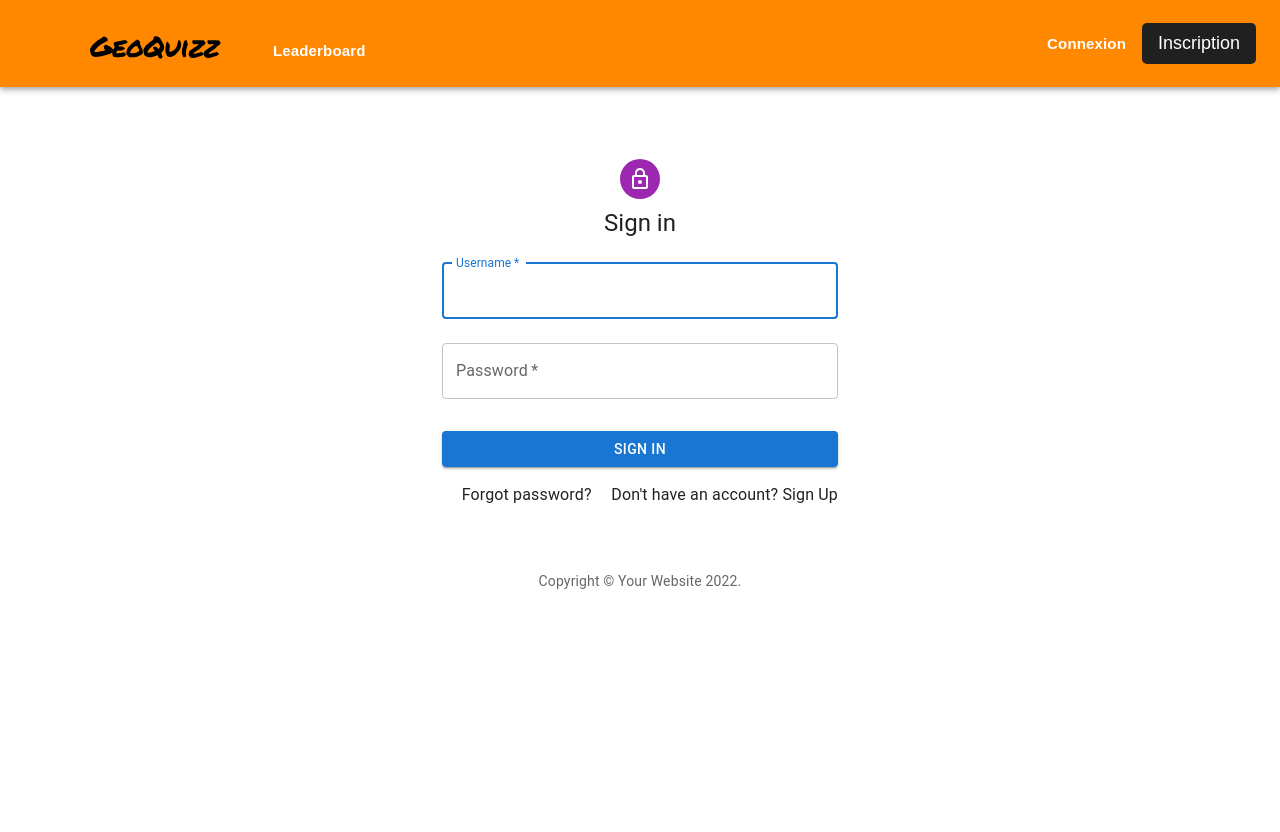
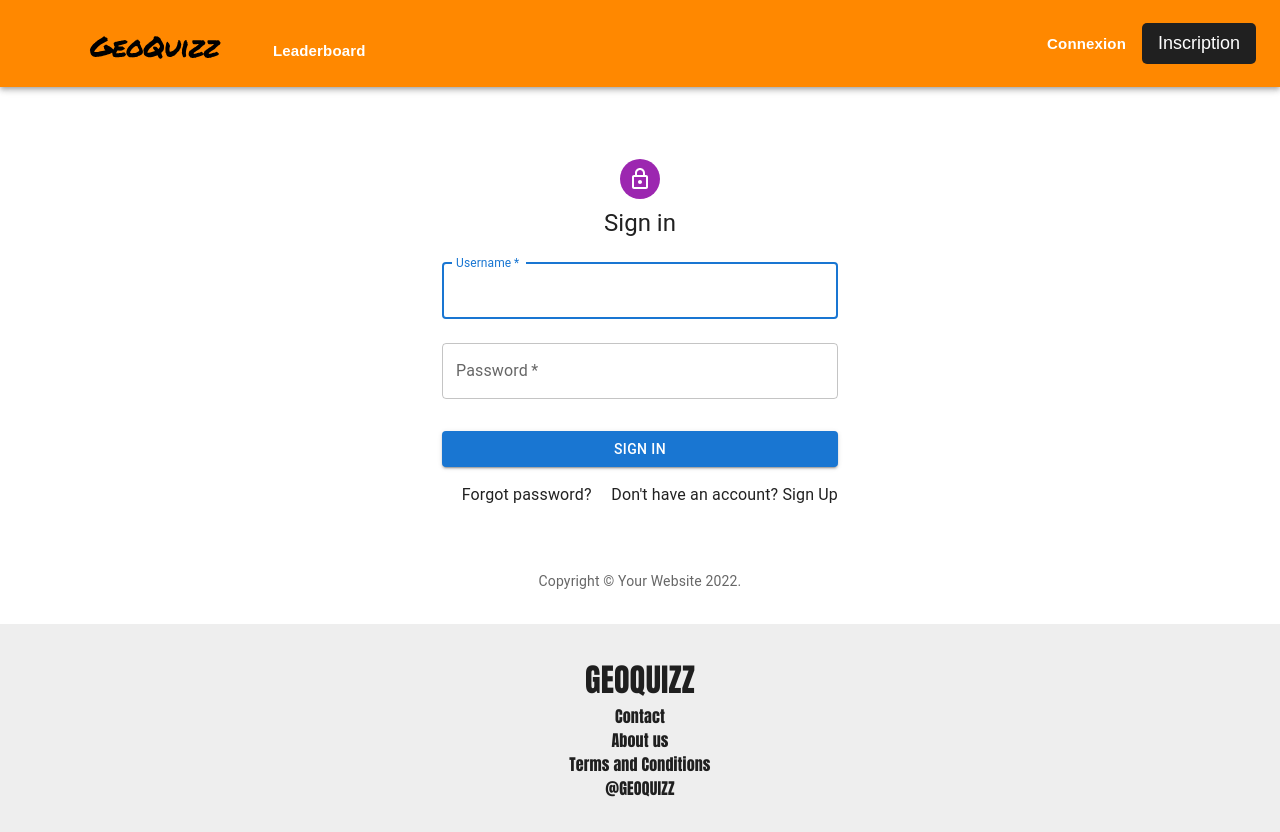
Before and after one commit to valentinflegon/quizz-app, a React (Create React App) app in the folder client/: page /login in a window 1280 px wide. Before the commit the page ends 800 px from the top, so only its background shows below. Built offline with nearby package versions, Linux system fonts and the light colour scheme; a web font is replaced by a local one.

Commit message:
debug footer

```diff
--- a/client/src/app/App.jsx
+++ b/client/src/app/App.jsx
@@ -1,7 +1,7 @@
 import React from 'react';
 import { BrowserRouter, Routes, Route } from "react-router-dom";
 import { Home, LogIn, SignIn, Play, NotFound, Contact, AboutUs, Terms_Conditions } from '../pages';
-import { Navbar, CountryDist, LeaderBoard,} from '../components';
+import { Navbar, CountryDist, LeaderBoard,Footer} from '../components';
 
 const App = () => {
   return (
@@ -20,7 +20,7 @@ const App = () => {
           <Route exact path="/terms-conditions" element={<Terms_Conditions />} />
           <Route path="*" element={<NotFound />} />
         </Routes>
-
+        <Footer />
       </BrowserRouter>
     </div>
   );
--- a/client/src/components/MainMenu.jsx
+++ b/client/src/components/MainMenu.jsx
@@ -9,7 +9,6 @@ import CardContent from '@mui/material/CardContent';
 import Button from '@mui/material/Button';
 import Typography from '@mui/material/Typography';
 import Grid from '@mui/material/Grid';
-import {Footer} from '../components';
 
 
 
@@ -89,8 +88,7 @@ const MainMenu = () => {
   </Grid>
 </Grid>
 </div>
-<Footer />
-      </>
+  </>
   )
 
 
--- a/client/src/styles/components/_footer.scss
+++ b/client/src/styles/components/_footer.scss
@@ -10,6 +10,7 @@
     font-family:Impact, Haettenschweiler, 'Arial Narrow Bold', sans-serif;
     font-size: xx-large;
 }
+
 .footer-text{
     font-size: 18;
     font-family:Impact, Haettenschweiler, 'Arial Narrow Bold', sans-serif;
```
Also changed, not shown: 1 other file (tests, documents, lock files or other folders).
